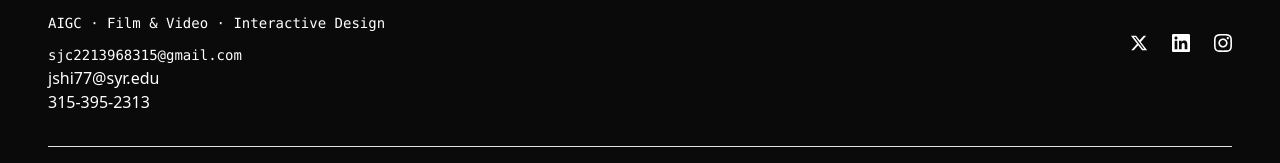
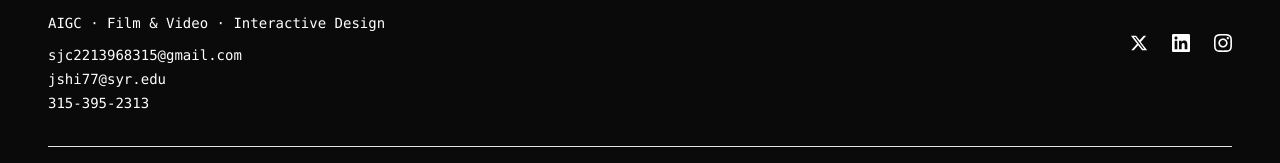
Before and after one commit to Carlton0209/Carlton-Shi-s-Portfolio, a React (Vite) app: page / in a window 1280 px wide. Shown: the part 4856-5019 px from the top of the page. Built offline with nearby package versions, Linux system fonts and the light colour scheme; a web font is replaced by a local one.

Commit message:
Update Footer.tsx

```diff
--- a/src/components/Footer.tsx
+++ b/src/components/Footer.tsx
@@ -42,11 +42,11 @@ export function Footer() {
               sjc2213968315@gmail.com
             </a>
             <br />
-            <a>
+            <a className="font-mono text-sm text-background/60 hover:text-background transition gentle-animation">
               jshi77@syr.edu
             </a>
             <br />
-            <a>
+            <a className="font-mono text-sm text-background/60 hover:text-background transition gentle-animation">
               315-395-2313
             </a>
           </div>
```
